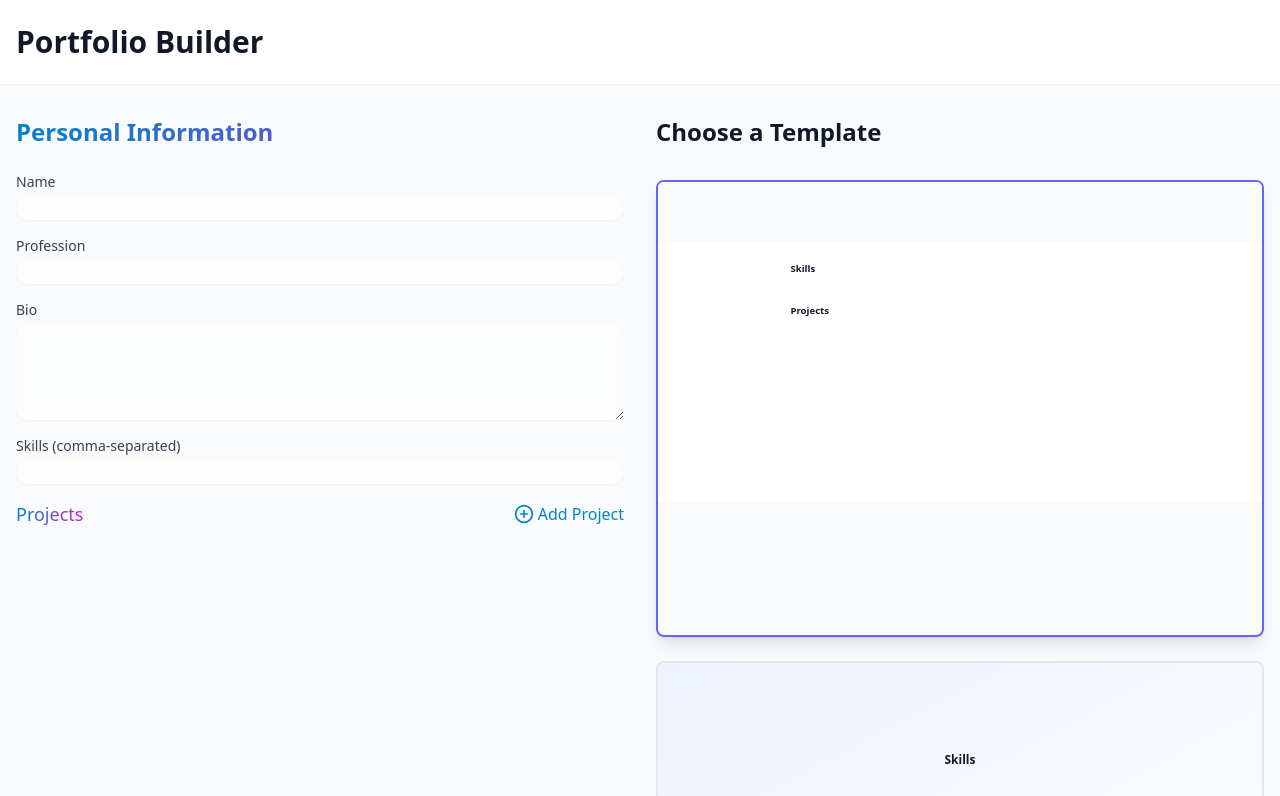
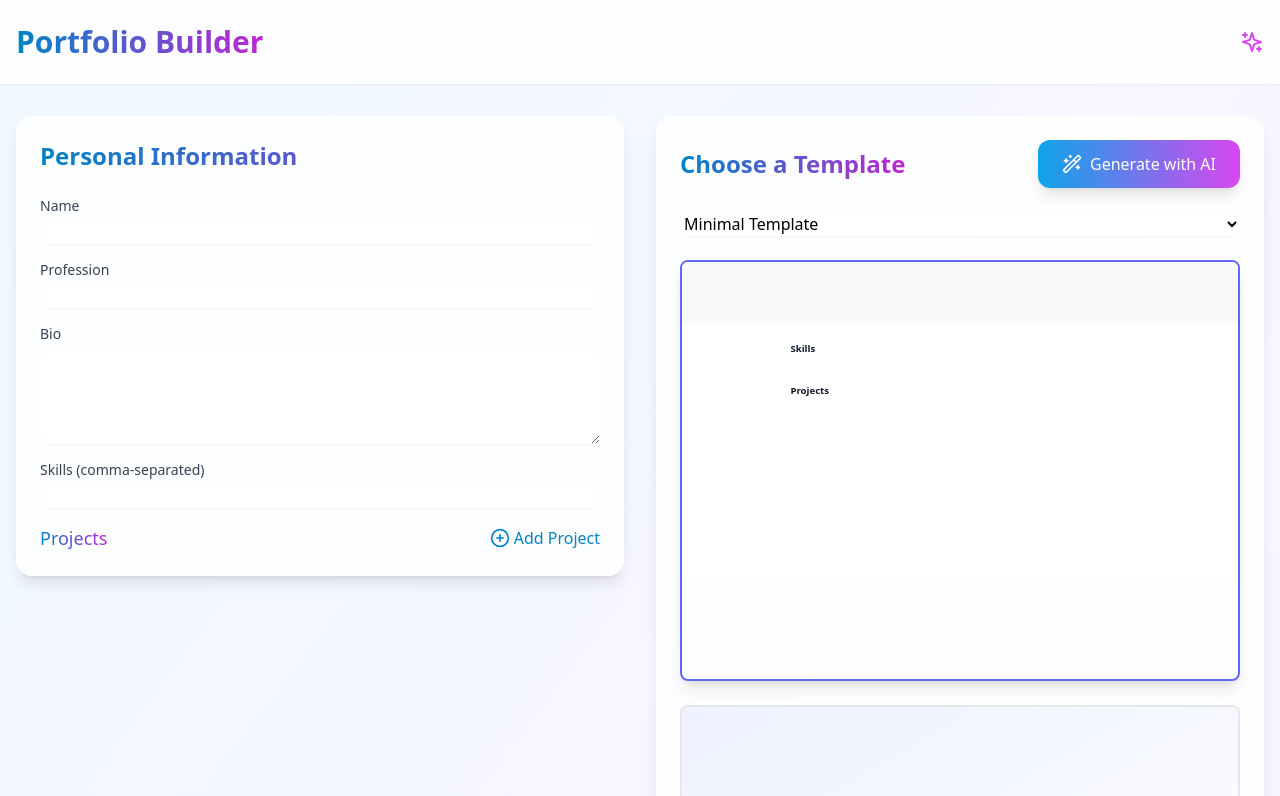
Before and after one commit to AryanVBW/Portfolio-Builder, a React (Vite) app: page / in a window 1280 px wide. Shown: the top 796 px of the page. Built offline with nearby package versions, Linux system fonts and the light colour scheme.

Commit message:
feat: enhance App component with animations and modern UI

```diff
--- a/src/App.tsx
+++ b/src/App.tsx
@@ -2,7 +2,9 @@ import React, { useState } from 'react';
 import { UserForm } from './components/UserForm';
 import { TemplatePreview } from './components/TemplatePreview';
 import { UserData, TemplateId } from './types/portfolio';
-import { Download } from 'lucide-react';
+import { Download, Wand2, Sparkles } from 'lucide-react';
+import { generatePortfolioContent } from './services/aiService';
+import { motion, AnimatePresence } from 'framer-motion';
 
 const initialUserData: UserData = {
   name: '',
@@ -21,49 +23,276 @@ const initialUserData: UserData = {
 function App() {
   const [userData, setUserData] = useState<UserData>(initialUserData);
   const [selectedTemplate, setSelectedTemplate] = useState<TemplateId>('minimal');
+  const [isGenerating, setIsGenerating] = useState(false);
+  const [previewData, setPreviewData] = useState<UserData | null>(null);
+  const [error, setError] = useState<string | null>(null);
 
   const templates: TemplateId[] = ['minimal', 'modern', 'creative'];
 
   const handleGeneratePortfolio = () => {
-    // Implementation for generating and downloading portfolio
+    // Create HTML content based on selected template
+    let content = '';
+    switch (selectedTemplate) {
+      case 'minimal':
+        content = `
+          <!DOCTYPE html>
+          <html>
+            <head>
+              <title>${userData.name} - Portfolio</title>
+              <style>
+                /* Add your minimal template styles here */
+              </style>
+            </head>
+            <body>
+              <!-- Add your minimal template HTML here -->
+            </body>
+          </html>
+        `;
+        break;
+      case 'modern':
+        content = `
+          <!DOCTYPE html>
+          <html>
+            <head>
+              <title>${userData.name} - Portfolio</title>
+              <style>
+                /* Add your modern template styles here */
+              </style>
+            </head>
+            <body>
+              <!-- Add your modern template HTML here -->
+            </body>
+          </html>
+        `;
+        break;
+      case 'creative':
+        content = `
+          <!DOCTYPE html>
+          <html>
+            <head>
+              <title>${userData.name} - Portfolio</title>
+              <style>
+                /* Add your creative template styles here */
+              </style>
+            </head>
+            <body>
+              <!-- Add your creative template HTML here -->
+            </body>
+          </html>
+        `;
+        break;
+    }
+
+    // Create a Blob with the HTML content
+    const blob = new Blob([content], { type: 'text/html' });
+    const url = URL.createObjectURL(blob);
+
+    // Create a temporary link and trigger download
+    const link = document.createElement('a');
+    link.href = url;
+    link.download = `${userData.name.toLowerCase().replace(/\s+/g, '-')}-portfolio.html`;
+    document.body.appendChild(link);
+    link.click();
+    document.body.removeChild(link);
+    URL.revokeObjectURL(url);
+  };
+
+  const handleAIGenerate = async () => {
+    setIsGenerating(true);
+    setError(null);
+
+    try {
+      console.log('Starting AI generation with user data:', userData);
+      const aiContent = await generatePortfolioContent(userData);
+      console.log('Received AI content:', aiContent);
+
+      if (aiContent) {
+        const enhancedData = {
+          ...userData,
+          profession: aiContent.profession || userData.profession,
+          bio: aiContent.bio,
+          skills: [
+            ...aiContent.skillCategories.technical,
+            ...aiContent.skillCategories.soft,
+            ...aiContent.skillCategories.tools
+          ],
+          projects: aiContent.projects.map(project => ({
+            title: project.title,
+            description: project.description,
+            technologies: project.technologies
+          })),
+          socialLinks: aiContent.socialLinks
+        };
+        setPreviewData(enhancedData);
+      } else {
+        setError('Failed to generate AI content. Please try again.');
+      }
+    } catch (error) {
+      console.error('Error generating AI content:', error);
+      setError('An error occurred while generating content. Please try again.');
+    } finally {
+      setIsGenerating(false);
+    }
+  };
+
+  const handleApplyAIContent = () => {
+    if (previewData) {
+      setUserData(previewData);
+      setPreviewData(null);
+    }
+  };
+
+  const handleCancelAIContent = () => {
+    setPreviewData(null);
   };
 
   return (
-    <div className="min-h-screen bg-gray-50">
-      <header className="bg-white shadow-sm">
-        <div className="max-w-7xl mx-auto px-4 py-6">
-          <h1 className="text-3xl font-bold text-gray-900">Portfolio Builder</h1>
+    <div className="min-h-screen bg-gradient-to-br from-primary-50 to-secondary-50">
+      <header className="bg-white/80 backdrop-blur-sm shadow-sm sticky top-0 z-50">
+        <motion.div
+          initial={{ y: -20, opacity: 0 }}
+          animate={{ y: 0, opacity: 1 }}
+          className="max-w-7xl mx-auto px-4 py-6"
+        >
+          <div className="flex items-center justify-between">
+            <h1 className="text-3xl font-bold bg-gradient-to-r from-primary-600 to-secondary-600 text-transparent bg-clip-text">
+              Portfolio Builder
+            </h1>
+            <Sparkles className="w-6 h-6 text-secondary-500 animate-bounce-in" />
           </div>
+        </motion.div>
       </header>
 
       <main className="max-w-7xl mx-auto px-4 py-8">
         <div className="grid grid-cols-1 lg:grid-cols-2 gap-8">
-          <div>
-            <UserForm userData={userData} setUserData={setUserData} />
+          <motion.div
+            initial={{ x: -20, opacity: 0 }}
+            animate={{ x: 0, opacity: 1 }}
+            transition={{ delay: 0.2 }}
+            className="space-y-6"
+          >
+            <div className="bg-white/80 backdrop-blur-sm rounded-2xl shadow-lg p-6">
+              <UserForm userData={previewData || userData} setUserData={setUserData} />
+            </div>
+          </motion.div>
+
+          <motion.div
+            initial={{ x: 20, opacity: 0 }}
+            animate={{ x: 0, opacity: 1 }}
+            transition={{ delay: 0.3 }}
+            className="space-y-8"
+          >
+            <div className="bg-white/80 backdrop-blur-sm rounded-2xl shadow-lg p-6">
+              <div className="flex flex-col gap-6">
+                <div className="flex justify-between items-center">
+                  <h2 className="text-2xl font-bold bg-gradient-to-r from-primary-600 to-secondary-600 text-transparent bg-clip-text">
+                    Choose a Template
+                  </h2>
+                  <motion.button
+                    whileHover={{ scale: 1.05 }}
+                    whileTap={{ scale: 0.95 }}
+                    onClick={handleAIGenerate}
+                    disabled={isGenerating}
+                    className={`flex items-center gap-2 px-6 py-3 rounded-xl text-white shadow-lg transition-colors ${
+                      isGenerating
+                        ? 'bg-gray-400 cursor-not-allowed'
+                        : 'bg-gradient-to-r from-primary-500 to-secondary-500 hover:from-primary-600 hover:to-secondary-600'
+                    }`}
+                  >
+                    <Wand2 className="w-5 h-5" />
+                    {isGenerating ? 'Generating...' : 'Generate with AI'}
+                  </motion.button>
                 </div>
 
-          <div className="space-y-8">
-            <h2 className="text-2xl font-bold text-gray-900">Choose a Template</h2>
+                <AnimatePresence>
+                  {error && (
+                    <motion.div
+                      initial={{ opacity: 0, y: -10 }}
+                      animate={{ opacity: 1, y: 0 }}
+                      exit={{ opacity: 0, y: -10 }}
+                      className="bg-red-50 border border-red-200 text-red-700 px-4 py-3 rounded-xl"
+                    >
+                      {error}
+                    </motion.div>
+                  )}
+                </AnimatePresence>
+
+                <AnimatePresence>
+                  {previewData && (
+                    <motion.div
+                      initial={{ opacity: 0, scale: 0.95 }}
+                      animate={{ opacity: 1, scale: 1 }}
+                      exit={{ opacity: 0, scale: 0.95 }}
+                      className="bg-gradient-to-r from-primary-50 to-secondary-50 p-6 rounded-xl shadow-md"
+                    >
+                      <p className="text-gray-700 mb-4">AI-generated content preview. Would you like to apply these changes?</p>
+                      <div className="flex gap-4">
+                        <motion.button
+                          whileHover={{ scale: 1.05 }}
+                          whileTap={{ scale: 0.95 }}
+                          onClick={handleApplyAIContent}
+                          className="flex-1 px-4 py-2 bg-gradient-to-r from-green-500 to-emerald-500 text-white rounded-lg hover:from-green-600 hover:to-emerald-600 transition-colors shadow-md"
+                        >
+                          Apply Changes
+                        </motion.button>
+                        <motion.button
+                          whileHover={{ scale: 1.05 }}
+                          whileTap={{ scale: 0.95 }}
+                          onClick={handleCancelAIContent}
+                          className="flex-1 px-4 py-2 bg-gradient-to-r from-gray-500 to-gray-600 text-white rounded-lg hover:from-gray-600 hover:to-gray-700 transition-colors shadow-md"
+                        >
+                          Cancel
+                        </motion.button>
+                      </div>
+                    </motion.div>
+                  )}
+                </AnimatePresence>
+
+                <div className="relative">
+                  <select
+                    value={selectedTemplate}
+                    onChange={(e) => setSelectedTemplate(e.target.value as TemplateId)}
+                    className="block w-full rounded-xl border-gray-300 shadow-sm focus:border-primary-500 focus:ring-primary-500 bg-white/50 backdrop-blur-sm"
+                  >
+                    <option value="minimal">Minimal Template</option>
+                    <option value="modern">Modern Template</option>
+                    <option value="creative">Creative Template</option>
+                  </select>
+                </div>
+
                 <div className="grid grid-cols-1 gap-6">
+                  <AnimatePresence>
                     {templates.map((templateId) => (
+                      <motion.div
+                        key={templateId}
+                        initial={{ opacity: 0, y: 20 }}
+                        animate={{ opacity: 1, y: 0 }}
+                        exit={{ opacity: 0, y: -20 }}
+                        transition={{ duration: 0.3 }}
+                      >
                         <TemplatePreview
-                  key={templateId}
                           templateId={templateId}
-                  userData={userData}
+                          userData={previewData || userData}
                           onSelect={() => setSelectedTemplate(templateId)}
                           selected={selectedTemplate === templateId}
                         />
+                      </motion.div>
                     ))}
+                  </AnimatePresence>
+                </div>
+              </div>
             </div>
 
-            <button
+            <motion.button
+              whileHover={{ scale: 1.05 }}
+              whileTap={{ scale: 0.95 }}
               onClick={handleGeneratePortfolio}
-              className="w-full flex items-center justify-center gap-2 px-4 py-3 bg-indigo-600 text-white rounded-lg hover:bg-indigo-700 transition-colors"
+              className="w-full flex items-center justify-center gap-2 px-6 py-3 bg-gradient-to-r from-primary-500 to-secondary-500 text-white rounded-xl hover:from-primary-600 hover:to-secondary-600 transition-colors shadow-lg"
             >
               <Download className="w-5 h-5" />
               Generate Portfolio
-            </button>
-          </div>
+            </motion.button>
+          </motion.div>
         </div>
       </main>
     </div>
```
Lines whose indentation alone changed are shown as unchanged.
